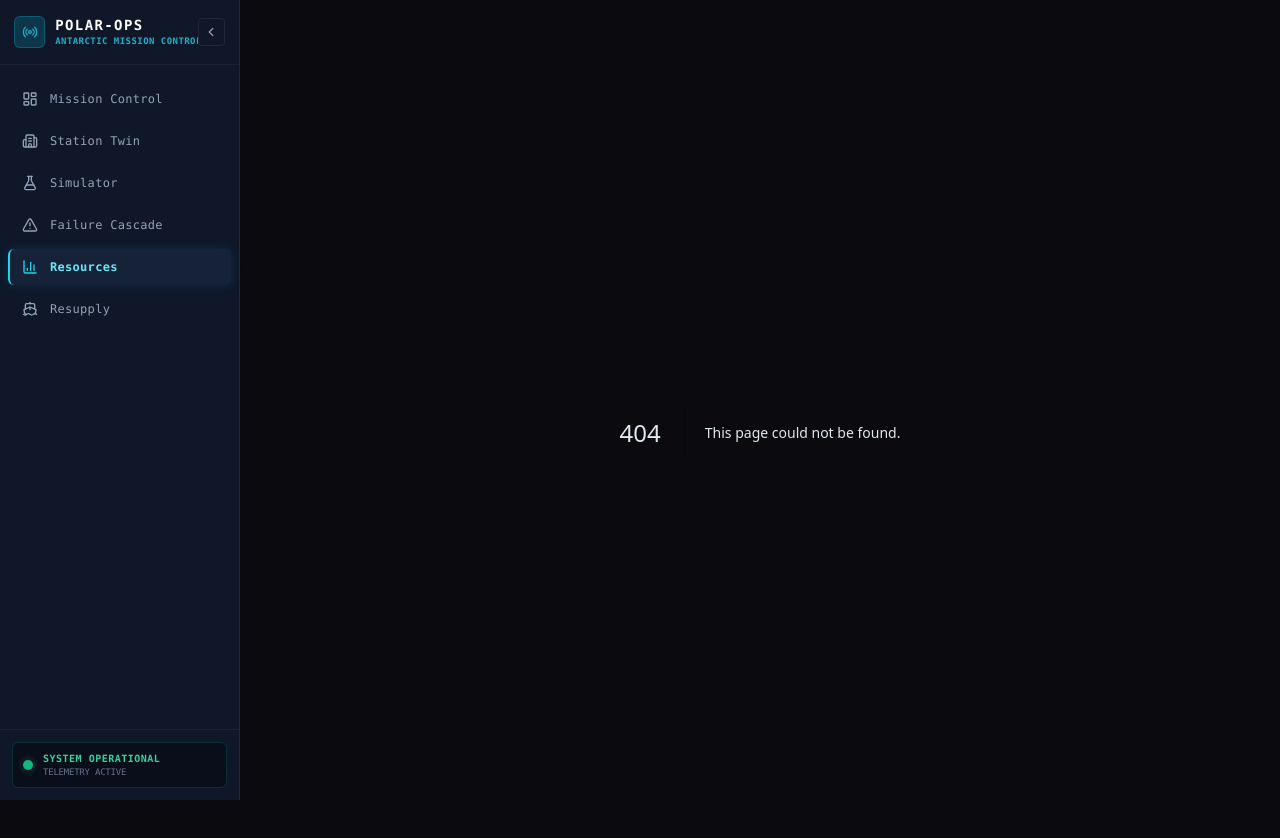
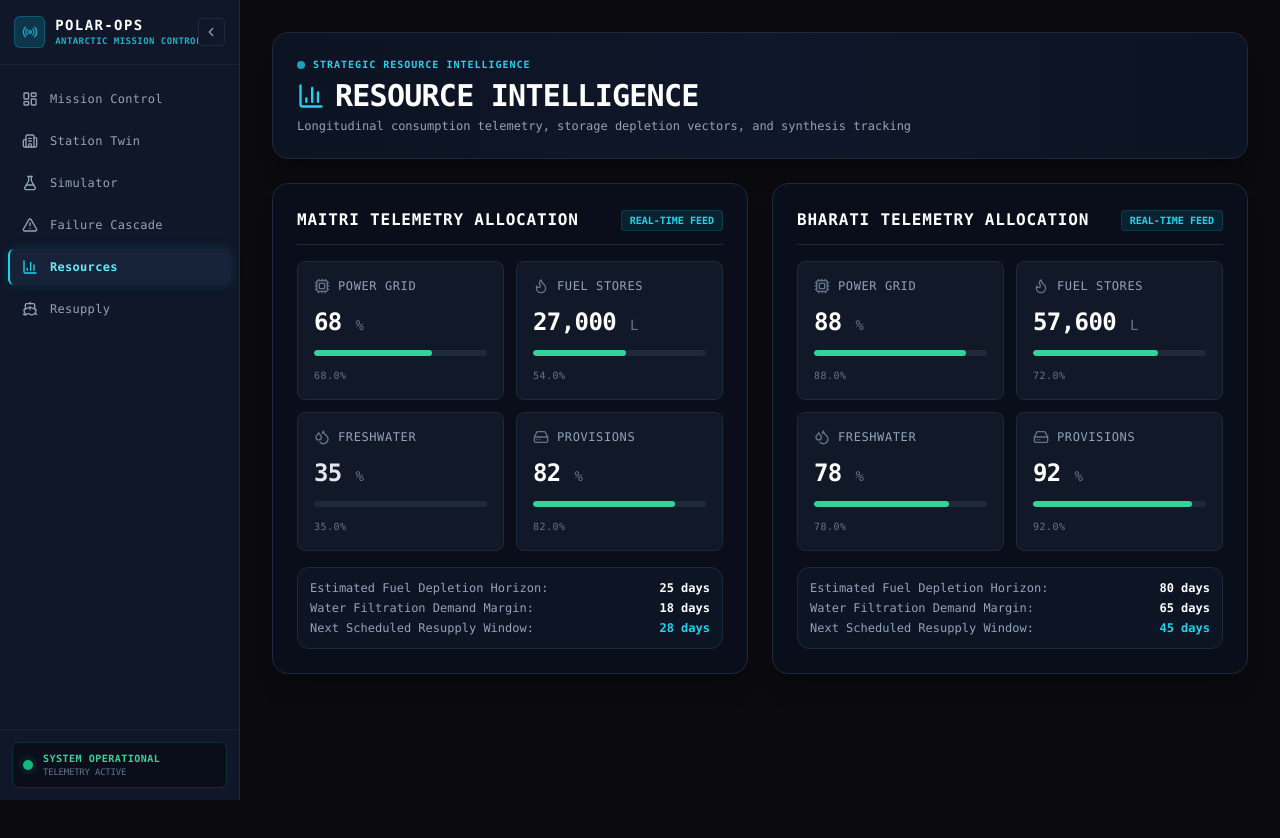
Before and after one commit to Dev-Lahrani/polar-ops-digital-twin, a Next.js app: page /resources in a window 1280 px wide. Before the commit this address had no page. Shown: the top 838 px of the page. After the commit the page ends 800 px from the top, so only its background shows below. Built offline with nearby package versions, Linux system fonts and the light colour scheme.

Commit message:
feat(routes): add Resource Intelligence and Resupply Logistics mission control screens

```diff
--- /dev/null
+++ b/src/app/resources/page.tsx
@@ -0,0 +1,101 @@
+"use client";
+
+import { BarChart3, Database, HardDrive, Droplets, Flame, Cpu } from "lucide-react";
+import { stations } from "@/data/stations";
+import StatusGauge from "@/components/status-gauge";
+
+export default function ResourcesPage() {
+  return (
+    <div className="space-y-6 max-w-7xl mx-auto font-mono">
+      {/* Header */}
+      <div className="rounded-2xl border border-[#1e293b] bg-gradient-to-r from-[#0c1322] via-[#0f172a] to-[#0c1322] p-6 shadow-xl">
+        <div className="flex items-center gap-2 mb-1.5">
+          <span className="flex h-2 w-2 rounded-full bg-cyan-400 animate-pulse" />
+          <span className="text-[10px] font-bold tracking-widest uppercase text-cyan-400">
+            STRATEGIC RESOURCE INTELLIGENCE
+          </span>
+        </div>
+        <h1 className="text-2xl md:text-3xl font-black tracking-tight text-white uppercase flex items-center gap-2.5">
+          <BarChart3 className="h-7 w-7 text-cyan-400" />
+          Resource Intelligence
+        </h1>
+        <p className="text-xs text-slate-400 mt-1">
+          Longitudinal consumption telemetry, storage depletion vectors, and synthesis tracking
+        </p>
+      </div>
+
+      {/* Station Resource Breakdown */}
+      <div className="grid grid-cols-1 lg:grid-cols-2 gap-6">
+        {stations.map((st) => (
+          <div
+            key={st.id}
+            className="rounded-2xl border border-[#1e293b] bg-[#090e1a] p-6 space-y-4 shadow-xl"
+          >
+            <div className="flex items-center justify-between border-b border-[#1e293b] pb-3">
+              <h2 className="text-base font-bold text-white uppercase tracking-wider">
+                {st.name} Telemetry Allocation
+              </h2>
+              <span className="text-[10px] text-cyan-400 uppercase font-semibold bg-cyan-950/60 border border-cyan-800/40 px-2 py-0.5 rounded">
+                Real-time feed
+              </span>
+            </div>
+
+            <div className="grid grid-cols-2 gap-3">
+              <StatusGauge
+                label="Power Grid"
+                value={st.resources.power}
+                max={100}
+                unit="%"
+                warningThreshold={60}
+                criticalThreshold={40}
+                icon={Cpu}
+              />
+              <StatusGauge
+                label="Fuel Stores"
+                value={st.fuelCurrentL ?? 35000}
+                max={st.fuelCapacityL ?? 60000}
+                unit="L"
+                warningThreshold={40}
+                criticalThreshold={25}
+                icon={Flame}
+              />
+              <StatusGauge
+                label="Freshwater"
+                value={st.resources.water}
+                max={100}
+                unit="%"
+                warningThreshold={40}
+                criticalThreshold={20}
+                icon={Droplets}
+              />
+              <StatusGauge
+                label="Provisions"
+                value={st.resources.food}
+                max={100}
+                unit="%"
+                warningThreshold={50}
+                criticalThreshold={25}
+                icon={HardDrive}
+              />
+            </div>
+
+            <div className="rounded-xl border border-[#1e293b] bg-[#0d1424] p-3 text-xs text-slate-400 space-y-1">
+              <div className="flex justify-between">
+                <span>Estimated Fuel Depletion Horizon:</span>
+                <span className="font-bold text-white">{st.fuelDaysRemaining} days</span>
+              </div>
+              <div className="flex justify-between">
+                <span>Water Filtration Demand Margin:</span>
+                <span className="font-bold text-white">{st.waterDaysRemaining} days</span>
+              </div>
+              <div className="flex justify-between">
+                <span>Next Scheduled Resupply Window:</span>
+                <span className="font-bold text-cyan-400">{st.nextResupplyDays} days</span>
+              </div>
+            </div>
+          </div>
+        ))}
+      </div>
+    </div>
+  );
+}
--- /dev/null
+++ b/src/app/resupply/page.tsx
@@ -0,0 +1,101 @@
+"use client";
+
+import { Ship, Anchor, Navigation, Calendar, AlertCircle } from "lucide-react";
+
+const vessels = [
+  {
+    name: "MV Polar Iris (Charter)",
+    imo: "IMO 9482711",
+    status: "EN ROUTE TO CAPE TOWN",
+    cargo: "Fuel (450,000 L) + Science Equipment",
+    etaMaitri: "28 Days (Prydz Bay Gateway)",
+    etaBharati: "45 Days",
+    iceClass: "DNV 1A Icebreaker",
+    statusColor: "text-emerald-400 border-emerald-800/60 bg-emerald-950/40",
+  },
+  {
+    name: "RV Bharati Resupply Secondary",
+    imo: "IMO 9731208",
+    status: "PORT DOCK PREPARATION",
+    cargo: "Dry Provisions, Spare Turbines & Medical",
+    etaMaitri: "60 Days",
+    etaBharati: "72 Days",
+    iceClass: "Polar Class 4",
+    statusColor: "text-amber-400 border-amber-800/60 bg-amber-950/40",
+  },
+];
+
+export default function ResupplyPage() {
+  return (
+    <div className="space-y-6 max-w-7xl mx-auto font-mono">
+      {/* Header */}
+      <div className="rounded-2xl border border-[#1e293b] bg-gradient-to-r from-[#0c1322] via-[#0f172a] to-[#0c1322] p-6 shadow-xl">
+        <div className="flex items-center gap-2 mb-1.5">
+          <span className="flex h-2 w-2 rounded-full bg-cyan-400 animate-pulse" />
+          <span className="text-[10px] font-bold tracking-widest uppercase text-cyan-400">
+            ANTARCTIC MARITIME LOGISTICS
+          </span>
+        </div>
+        <h1 className="text-2xl md:text-3xl font-black tracking-tight text-white uppercase flex items-center gap-2.5">
+          <Ship className="h-7 w-7 text-cyan-400" />
+          Resupply & Maritime Fleet
+        </h1>
+        <p className="text-xs text-slate-400 mt-1">
+          Vessel tracking, pack ice routing corridors, and resupply window margin management
+        </p>
+      </div>
+
+      {/* Convoy status notice */}
+      <div className="flex items-start gap-3 rounded-xl border border-amber-500/20 bg-amber-950/20 p-4 text-xs text-amber-300">
+        <AlertCircle className="h-4 w-4 shrink-0 text-amber-400 mt-0.5" />
+        <div>
+          <span className="font-bold uppercase tracking-wider block mb-0.5">
+            Sea Ice Advisory: Prydz Bay Consolidation
+          </span>
+          Fast-ice thickness currently measuring 1.8m in eastern access channels. Icebreaker escort required for final 45 nautical miles approach.
+        </div>
+      </div>
+
+      {/* Vessels grid */}
+      <div className="grid grid-cols-1 md:grid-cols-2 gap-6">
+        {vessels.map((v) => (
+          <div
+            key={v.name}
+            className="rounded-2xl border border-[#1e293b] bg-[#090e1a] p-6 space-y-4 shadow-xl"
+          >
+            <div className="flex items-start justify-between border-b border-[#1e293b] pb-3">
+              <div>
+                <h2 className="text-base font-bold text-white uppercase">{v.name}</h2>
+                <span className="text-[10px] text-slate-500 font-semibold">{v.imo}</span>
+              </div>
+              <span
+                className={`text-[9px] font-bold uppercase tracking-wider px-2 py-0.5 rounded border ${v.statusColor}`}
+              >
+                {v.status}
+              </span>
+            </div>
+
+            <div className="space-y-2 text-xs">
+              <div className="flex items-center gap-2 text-slate-400">
+                <Navigation className="h-3.5 w-3.5 text-cyan-400" />
+                <span>Classification: <strong className="text-white">{v.iceClass}</strong></span>
+              </div>
+              <div className="flex items-center gap-2 text-slate-400">
+                <Anchor className="h-3.5 w-3.5 text-cyan-400" />
+                <span>Cargo: <strong className="text-white">{v.cargo}</strong></span>
+              </div>
+              <div className="flex items-center gap-2 text-slate-400">
+                <Calendar className="h-3.5 w-3.5 text-cyan-400" />
+                <span>ETA Maitri: <strong className="text-cyan-300">{v.etaMaitri}</strong></span>
+              </div>
+              <div className="flex items-center gap-2 text-slate-400">
+                <Calendar className="h-3.5 w-3.5 text-cyan-400" />
+                <span>ETA Bharati: <strong className="text-cyan-300">{v.etaBharati}</strong></span>
+              </div>
+            </div>
+          </div>
+        ))}
+      </div>
+    </div>
+  );
+}
```
